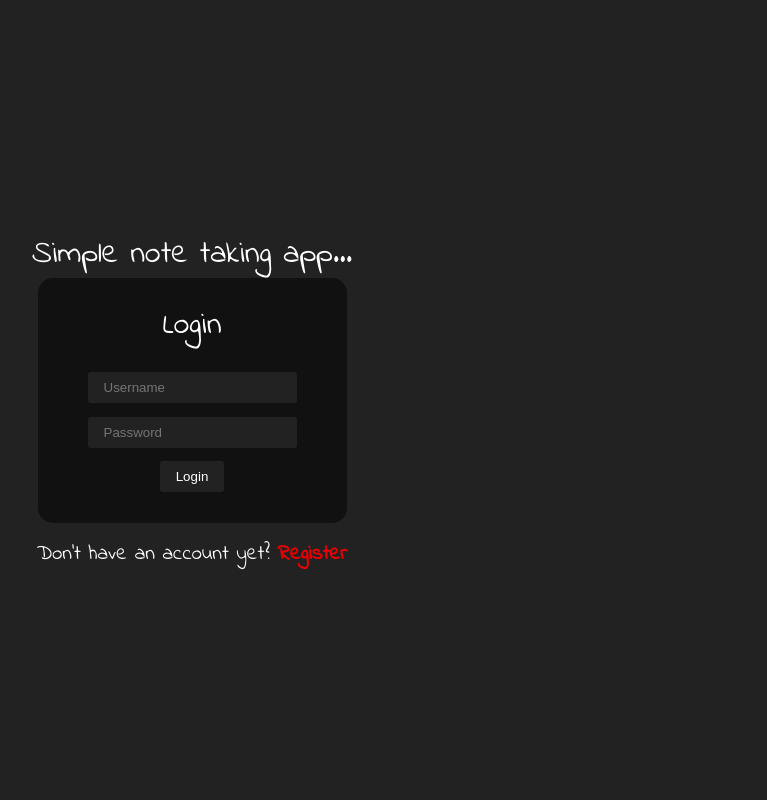
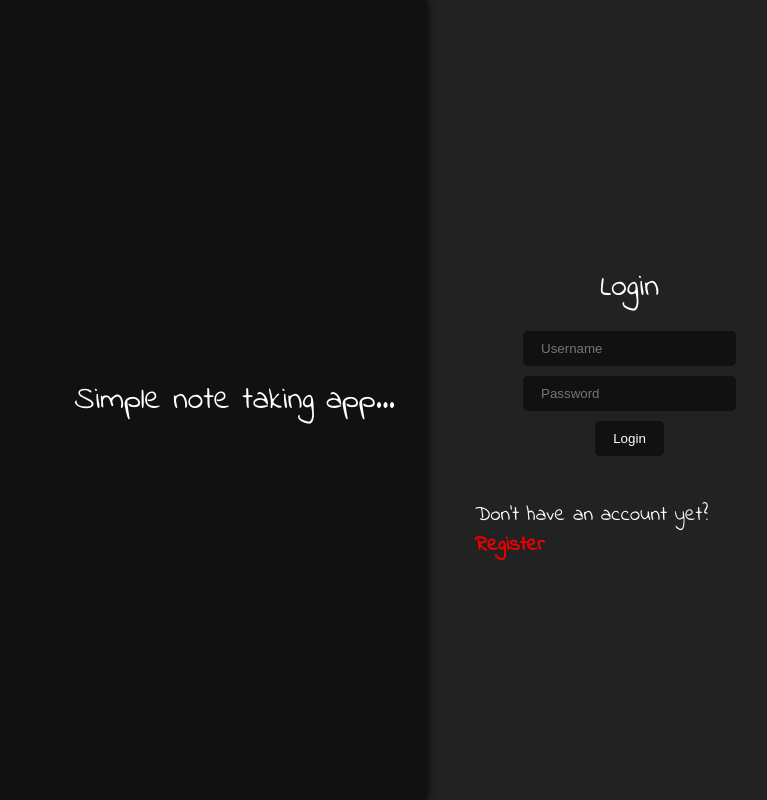
Before and after one commit to PIayer69/notes-react, a React (Create React App) app: page /welcome in a window 1280 px wide. Shown: the whole page, without its empty margins (448-1215 px from the left). Built offline with nearby package versions, Linux system fonts and the light colour scheme; the HTML template or start-up script is replaced by a standard one.

Commit message:
Edited login and register page

```diff
--- a/src/App.js
+++ b/src/App.js
@@ -4,11 +4,12 @@ import Landing from './pages/Landing';
 import NotFoundPage from "./pages/NotFoundPage";
 
 function App() {
+  const api_url = 'http://192.168.8.119:8000/api/';
   return (
     <Router>
         <Routes>
-          <Route path="/" element={<Home/>}></Route>
-          <Route path="welcome/" element={<Landing/>}></Route>
+          <Route path="/" element={<Home api_url={api_url}/>}></Route>
+          <Route path="welcome/" element={<Landing api_url={api_url}/>}></Route>
           <Route path='*' element={<NotFoundPage />} ></Route>
         </Routes>
     </Router>
--- a/src/pages/Home.jsx
+++ b/src/pages/Home.jsx
@@ -8,7 +8,7 @@ import NotePreview from "./components/NotePreview";
 import Notes from "./components/Notes";
 
 
-const Home = () => {
+const Home = ({api_url}) => {
     const [notes, setNotes] = useState([
         {
           id: 1,
@@ -29,13 +29,14 @@ const Home = () => {
       ])
       const [notePreview, setNotePreview] = useState(false)
       const [noteId, setNoteId] = useState(1)
-      const api_url = 'http://192.168.8.119:8000/api/notes/'
+      const notes_api_url = api_url + 'notes/'
 
       useEffect(() => {
-        fetch(api_url)
+        console.log(notes_api_url)
+        fetch(notes_api_url)
         .then(res => res.json())
         .then((result) => setNotes(result))
-
+        // eslint-disable-next-line react-hooks/exhaustive-deps
       }, []);
 
       const toggleNotePreview = (id) => {
@@ -48,12 +49,12 @@ const Home = () => {
       }
 
       const deleteNote = (id) => {
-        fetch(`${api_url}${id}/`, {method: 'DELETE'});
+        fetch(`${notes_api_url}${id}/`, {method: 'DELETE'});
         setNotes(notes.filter((note) => note.id !== id));
       }
 
       const newNote = (note) => {
-        fetch(`${api_url}`,
+        fetch(`${notes_api_url}`,
         {
           method: 'POST',
           headers: {
@@ -76,7 +77,7 @@ const Home = () => {
       }
 
       const editNote = (id, body) => {
-        fetch(`${api_url}${id}/`,
+        fetch(`${notes_api_url}${id}/`,
         {
           method: 'PUT',
           headers: {
--- a/src/pages/Landing.jsx
+++ b/src/pages/Landing.jsx
@@ -4,12 +4,19 @@ import './assets/Landing.css';
 import Login from './Login';
 import Register from './Register';
 
-const Landing = () => {
+const Landing = ({api_url}) => {
   const [ loginForm, setLoginForm ] = useState(true)
+  const token_obtain_api_url = api_url + 'token/';
+  const token_refresh_api_url = api_url + 'token/refresh/';
+  const login = (username, password) => {
+    fetch(token_obtain_api_url)
+  }
+
   return (
-    <div className="container">
+    // <div className="container">
       <div className='landing-container'>
-        <div>Simple note taking app...</div>
+        <div className='landing-left'>Simple note taking app...</div>
+        <div className="landing-right">
           {
           loginForm ?
           <>
@@ -22,9 +29,9 @@ const Landing = () => {
             <div className='switch-form'>Already have an account? <span onClick={() => setLoginForm(!loginForm)}>Login</span></div>
           </>
           }
-
         </div>
       </div>
+    // </div>
   )
 }
 
--- a/src/pages/assets/Landing.css
+++ b/src/pages/assets/Landing.css
@@ -1,11 +1,34 @@
 .landing-container{
     flex: 1;
     display: flex;
-    flex-direction: column;
-    justify-content: center;
+    flex-direction: row;
+    justify-content: space-between;
     align-items: center;
+    height: 100%;
+    width: 100%;
     color: white;
     font-size: 2rem;
+}
+
+.landing-left{
+    padding: 2rem;
+    margin-right: 3rem;
+    background-color: #111;
+    box-shadow: 0 0 8px black;
+    height: 100%;
+    width: 100%;
+    display: flex;
+    flex-direction: column;
+    align-items: flex-end;
+    justify-content: center;
+}
+
+.landing-right{
+    margin-right: 3rem;
+    display: flex;
+    justify-content: center;
+    flex-direction: column;
+    align-items: center;
 }
 
 .switch-form{
--- a/src/pages/assets/Login-Register.css
+++ b/src/pages/assets/Login-Register.css
@@ -3,14 +3,14 @@
     flex-direction: column;
     justify-content: center;
     align-items: center;
-    background-color: #111;
+    /* background-color: #111; */
     padding: 1.5rem 3rem;
-    border-radius: 15px;
+    /* border-radius: 15px; */
     transition: .2s all ease;
 }
 
 .form-container:hover{
-    box-shadow: 0 0 5px black;
+    /* box-shadow: 0 0 5px black; */
 }
 
 .title{
@@ -28,7 +28,7 @@ form{
 }
 
 form input{
-    background-color: #222;
+    background-color: #111;
     border-radius: 5px;
     border: 2px solid #111;
     padding: .5rem 1rem;
```
Lines whose indentation alone changed are shown as unchanged.
